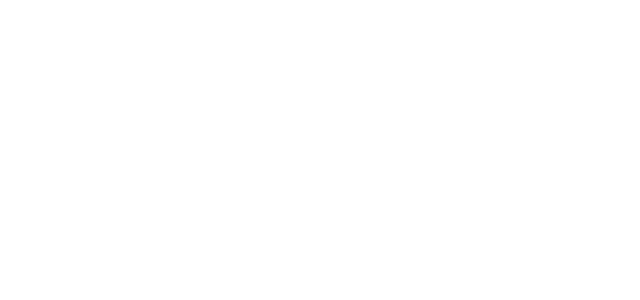
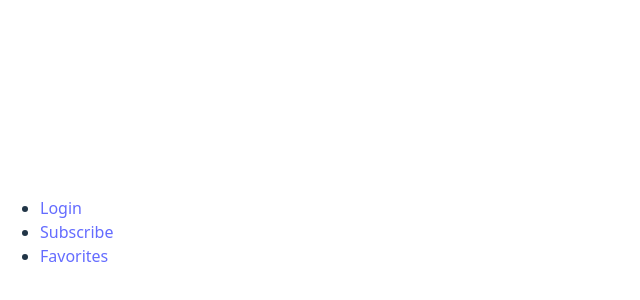
Before and after one commit to courjimen/blog-app, a React (Vite) app in the folder client/: page / in a window 1280 px wide. Shown: the part 168-468 px from the top of the page, without its empty margins (0-640 px from the left). Built offline with nearby package versions, Linux system fonts and the light colour scheme.

Commit message:
created working links for navbar

```diff
--- a/client/src/App.jsx
+++ b/client/src/App.jsx
@@ -1,10 +1,19 @@
 import React from 'react'
 import { BrowserRouter as Router, Route, Routes } from 'react-router-dom'
+import Home from './components/home';
+import Login from './components/Login';
+import Subbies from './components/Subbies';
+import Faves from './components/Faves';
 
 function App() {
   return (
     <Router>
-
+      <Routes>
+        <Route path="/" element={<Home/>} />
+        <Route path="/login" element={<Login/>} />
+        <Route path="/subscribe" element={<Subbies/>} />
+        <Route path="/favorites" element={<Faves/>} />
+     </Routes>
     </Router>
   )
 }
--- /dev/null
+++ b/client/src/components/Faves.jsx
@@ -0,0 +1,9 @@
+import React from 'react'
+
+function Faves() {
+  return (
+    <div>Faves</div>
+  )
+}
+
+export default Faves
--- /dev/null
+++ b/client/src/components/Login.jsx
@@ -0,0 +1,9 @@
+import React from 'react'
+
+function Login() {
+  return (
+    <div>Login</div>
+  )
+}
+
+export default Login
--- /dev/null
+++ b/client/src/components/Subbies.jsx
@@ -0,0 +1,9 @@
+import React from 'react'
+
+function Subbies() {
+  return (
+    <div>Subbies</div>
+  )
+}
+
+export default Subbies
--- a/client/src/components/home.jsx
+++ b/client/src/components/home.jsx
@@ -1,10 +1,25 @@
 import React from 'react'
+import { Link } from 'react-router-dom'
 
-function home() {
+function Home() {
   return (
-    <div>
+    <div className='home-page'>
+        <nav className='nav-bar'>
+            <ul>
+                <li>
+                    <Link to="/login">Login</Link>
+                </li>
+                <li>
+                    <Link to="/Subscribe">Subscribe</Link>
+                </li>
+                <li>
+                    <Link to="/Favorites">Favorites</Link>
+                </li>
+            </ul>
+        </nav>
+
     </div>
   )
 }
 
-export default home
+export default Home
```
